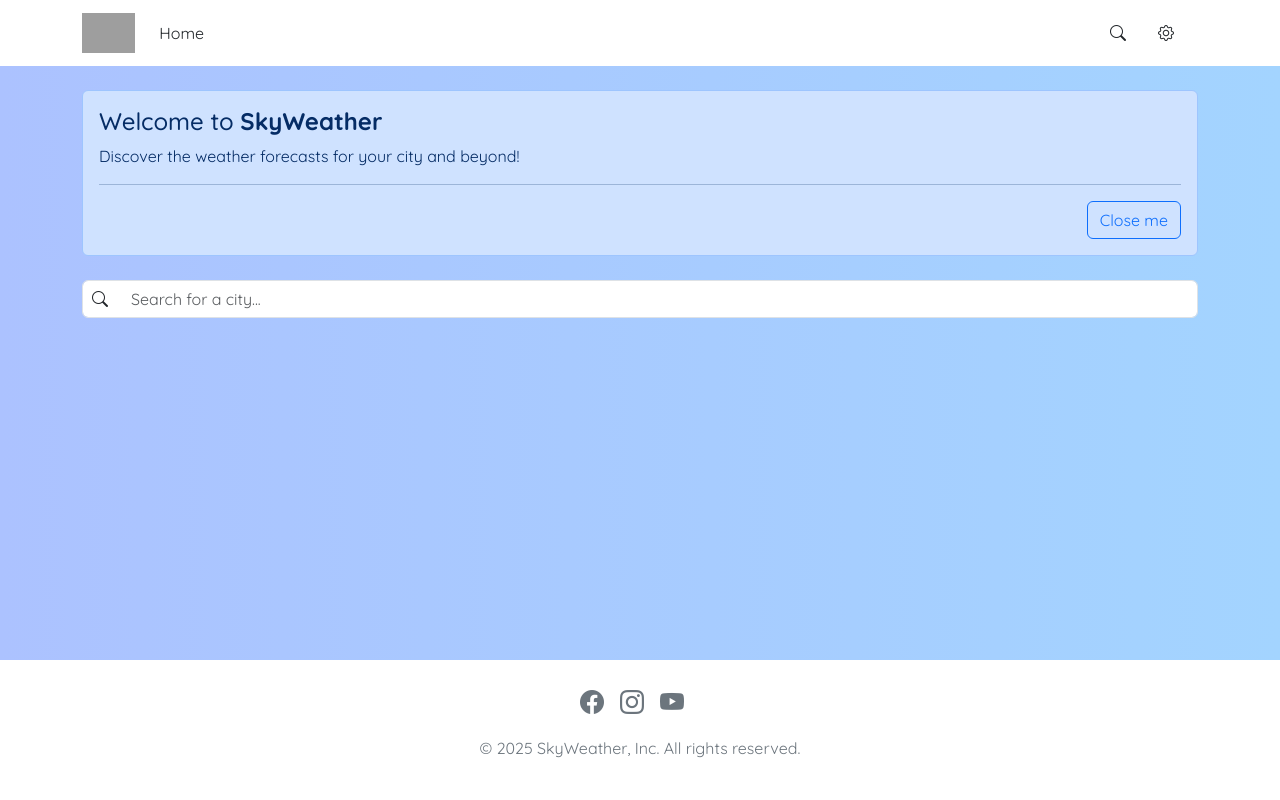
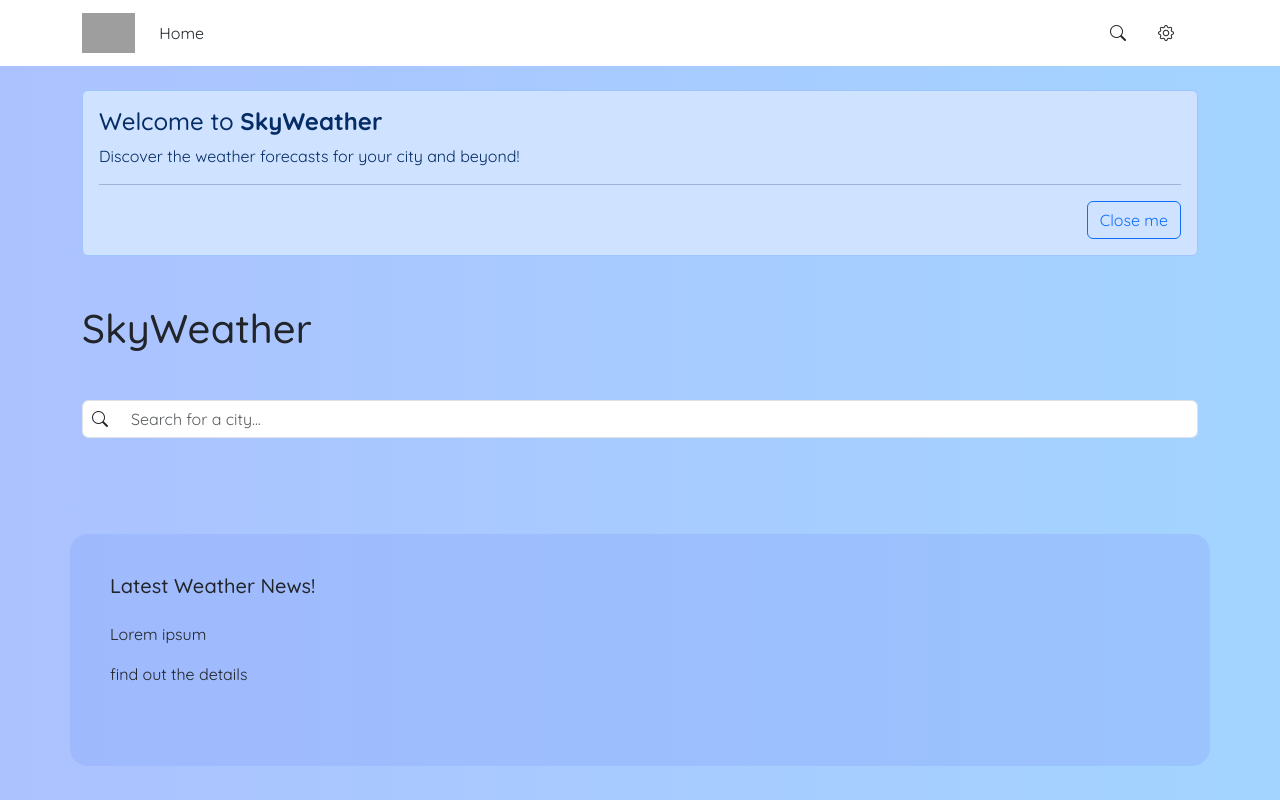
Before and after one commit to GiorgiaMannino/Progettosettimanale-S10-L5, a React (Vite) app: page / in a window 1280 px wide. Shown: the top 800 px of the page. Built offline with nearby package versions, Linux system fonts and the light colour scheme; grey boxes are pictures that could not be loaded.

Commit message:
formattazione

```diff
--- a/src/App.css
+++ b/src/App.css
@@ -8,3 +8,8 @@
   border: none;
   color: white;
 }
+
+.second-col {
+  background-color: #8ca9f85e;
+  border-radius: 18px;
+}
--- a/src/components/Detail.jsx
+++ b/src/components/Detail.jsx
@@ -46,24 +46,13 @@
                   <Card.Text className="text-white">{weather.weather?.[0]?.description}</Card.Text>
                 </div>
               </div>
-              <h5 className="text-center text-white">More details:</h5>
-              <div className="d-flex justify-content-center">
-                <div className="d-flex align-items-center me-3">
-                  <i className="bi bi-droplet me-2" style={{ fontSize: "1.5rem", color: "white" }}></i>
-                  <Card.Text className="text-white mb-0">{weather.main?.humidity}%</Card.Text>
-                </div>
-                <div className="d-flex align-items-center">
-                  <i className="bi bi-wind me-2" style={{ fontSize: "1.5rem", color: "white" }}></i>
-                  <Card.Text className="text-white mb-0">{weather.wind?.speed} km/h</Card.Text>
-                </div>
-              </div>
             </Card.Body>
           </Card>
         </Col>
-        <Col sm={12} md={6}>
+        <Col sm={12} md={6} className="second-col mt-5 mb-5 p-4">
           <Card className="mb-4 rounded bg-transparent border-0">
             <Card.Body>
-              <Card.Title className="text-center text-white mb-4">Forecast for the Next 5 Days</Card.Title>
+              <Card.Title className="text-center text-white mb-4 fw-bold">Forecast for the Next 5 Days</Card.Title>
               <ListGroup variant="flush">
                 {forecast.slice(0, 5).map((day, i) => (
                   <ListGroup.Item key={i} className="rounded bg-transparent border-0">
@@ -88,6 +77,21 @@
           </Card>
         </Col>
       </Row>
+      <Row>
+        <Col className="second-col mt-5 mb-5 p-4">
+          <h5 className="text-center text-white">More details:</h5>
+          <div className="d-flex justify-content-center">
+            <div className="d-flex align-items-center me-3">
+              <i className="bi bi-droplet me-2" style={{ fontSize: "1.5rem", color: "white" }}></i>
+              <Card.Text className="text-white mb-0">{weather.main?.humidity}%</Card.Text>
+            </div>
+            <div className="d-flex align-items-center">
+              <i className="bi bi-wind me-2" style={{ fontSize: "1.5rem", color: "white" }}></i>
+              <Card.Text className="text-white mb-0">{weather.wind?.speed} km/h</Card.Text>
+            </div>
+          </div>
+        </Col>
+      </Row>
     </Container>
   );
 };
--- a/src/components/Home.jsx
+++ b/src/components/Home.jsx
@@ -1,4 +1,4 @@
-import { Container } from "react-bootstrap";
+import { Container, Row, Col, Card } from "react-bootstrap";
 import Welcome from "./Welcome";
 import SearchBar from "./SearchBar";
 
@@ -10,7 +10,20 @@
   return (
     <Container>
       <Welcome />
+      <h1 className="mt-5 mb-5">SkyWeather </h1>
       <SearchBar changeCity={searchCity} />
+
+      <Row className="mt-5 mb-5">
+        <Col className="second-col mt-5 mb-5 p-4">
+          <Card className="mb-4 rounded bg-transparent border-0">
+            <Card.Body>
+              <Card.Title className="mb-4">Latest Weather News!</Card.Title>
+              <p>Lorem ipsum </p>
+              <p>find out the details</p>
+            </Card.Body>
+          </Card>
+        </Col>
+      </Row>
     </Container>
   );
 };
```
